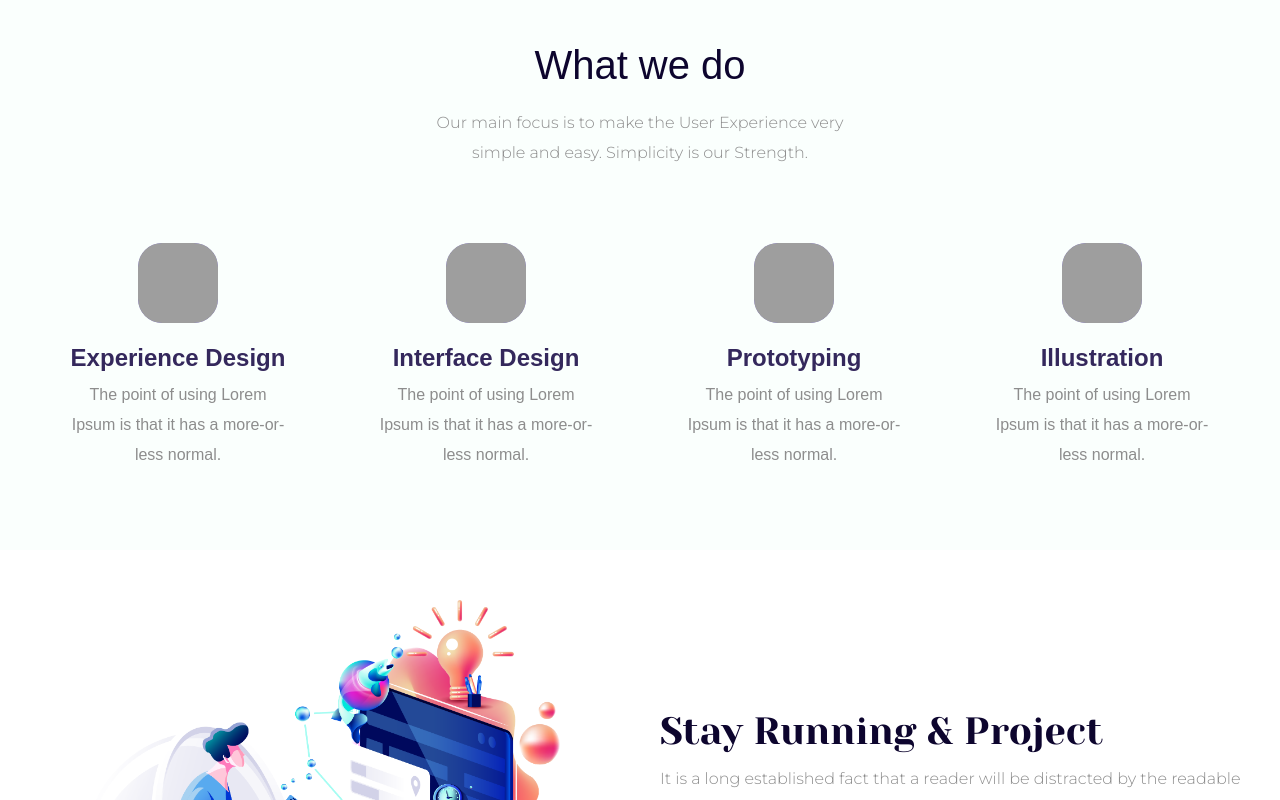
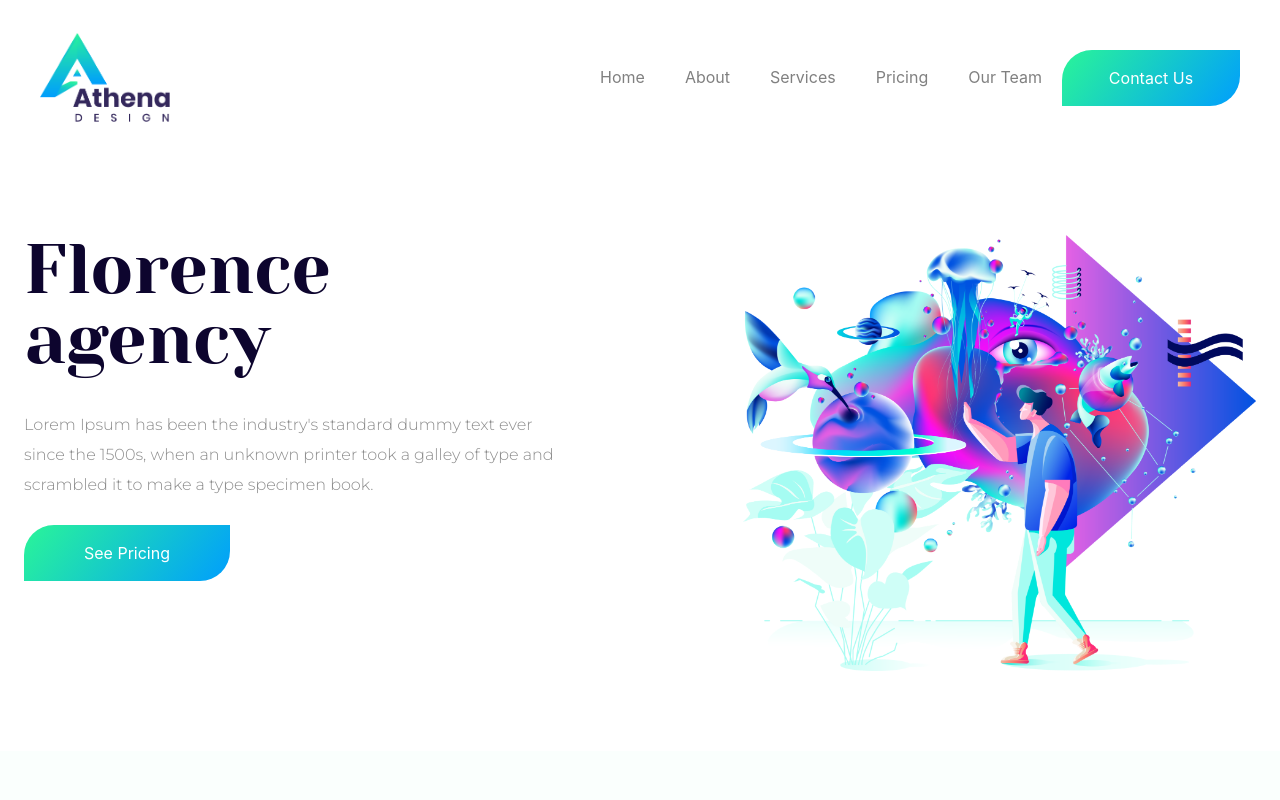
Before and after one commit to WebKawsar/team-project-athena-client, a React (Create React App) app: page / in a window 1280 px wide. Shown: the top 800 px of the page. Built offline with nearby package versions, Linux system fonts and the light colour scheme; grey boxes are pictures that could not be loaded.

Commit message:
without background done 5 componenet

```diff
--- a/public/index.html
+++ b/public/index.html
@@ -34,7 +34,7 @@
       work correctly both with client-side routing and a non-root public URL.
       Learn how to configure a non-root public URL by running `npm run build`.
     -->
-    <title>React App</title>
+    <title>Athena Web</title>
 
   </head>
   <body>
--- a/src/Components/Achievements/Achievements.js
+++ b/src/Components/Achievements/Achievements.js
@@ -116,7 +116,7 @@ const Achievements = () => {
     const classes = useStyles();
     return (
         <>
-           <Box className={classes.root}>
+           <Box id="pricing" className={classes.root}>
                 <Container>
                     <Grid alignItems="center" container spacing={5}>
                         <Grid item xs={12} sm={12} md={5}>
@@ -128,7 +128,7 @@ const Achievements = () => {
                         </Grid>
                         <Grid item xs={12} sm={12} md={7}>
                             <Grid container spacing={4}>
-                                <Grid item md={6}>
+                                <Grid item xs={12} sm={6} md={6} lg={6}>
                                     <Box className={classes.Achievement}>
                                         <Box>
                                             <FontAwesomeIcon className={classes.icon} icon={faSmile} />
@@ -139,7 +139,7 @@ const Achievements = () => {
                                         </Box>
                                     </Box>
                                 </Grid>
-                                <Grid item md={6}>
+                                <Grid item xs={12} sm={6} md={6} lg={6}>
                                     <Box className={classes.Achievement2}>
                                         <Box>
                                             <FontAwesomeIcon className={classes.icon} icon={faTrophy} />
@@ -151,8 +151,9 @@ const Achievements = () => {
                                     </Box>
                                 </Grid>
                             </Grid>
+
                             <Grid container spacing={4}>
-                                <Grid item md={6}>
+                                <Grid item xs={12} sm={6} md={6} lg={6}>
                                     <Box className={classes.Achievement2}>
                                         <Box>
                                             <FontAwesomeIcon className={classes.icon} icon={faMedal} />
@@ -163,7 +164,7 @@ const Achievements = () => {
                                         </Box>
                                     </Box>
                                 </Grid>
-                                <Grid item md={6}>
+                                <Grid item xs={12} sm={6} md={6} lg={6}>
                                     <Box className={classes.Achievement}>
                                         <Box>
                                             <FontAwesomeIcon className={classes.icon} icon={faRocket} />
--- /dev/null
+++ b/src/Components/Header/Header.js
@@ -0,0 +1,87 @@
+import { Box, Container, makeStyles } from '@material-ui/core';
+import React from 'react';
+import { Nav, Navbar } from 'react-bootstrap';
+import { Link } from 'react-router-dom';
+
+import logo from "../../athena-design-resources/Illustration/Group 86.png";
+
+
+const useStyles = makeStyles({
+    root: {
+        padding: "20px 0"
+    },
+    link: {
+        color: "grey",
+        textDecoration: "none",
+        padding: "15px 20px",
+        "&:hover": {
+            textDecoration: "none",
+            color: "black",
+
+        }
+    },
+    image: {
+        width: "130px",
+    },
+    active: {
+        background: "transparent linear-gradient(128deg, #2AF598 0%, #009EFD 100%) 0% 0% no-repeat padding-box",
+        font: "normal normal medium 18px/22px Montserrat",
+        letterSpacing: "0px",
+        color: "#FFFFFF",
+        borderRadius: "30px 0",
+        padding: "16px 40px",
+        width: "178px",
+        // height: "60px",
+        border: "none",
+        transition: ".2s",
+        display: "inline-block",
+        textAlign: "center",
+
+        "&:hover": {
+            borderRadius: "0 30px",
+            background: "transparent linear-gradient(237deg, #2AF598 0%, #009EFD 100%, #000000 100%) 0% 0% no-repeat padding-box",
+            textDecoration: "none",
+            color: "white",
+        }
+    },
+
+
+  });
+
+
+
+
+const Header = () => {
+
+    const classes = useStyles();
+    return (
+        <Box className={classes.root}>
+            <Container>
+                <Navbar expand="lg">
+                    <Navbar.Brand href="#home">
+                        <img className={classes.image} src={logo} alt=""/>
+                    </Navbar.Brand>
+                    <Navbar.Toggle aria-controls="basic-navbar-nav" />
+
+                    <Navbar.Collapse id="basic-navbar-nav">
+                        <Nav className="ml-auto">
+
+                            {/* <Nav.Link to="#home">Home</Nav.Link> */}
+                            {/* <Nav.Link className={classes.active} href="#services">Services</Nav.Link> */}
+
+                            <Link className={classes.link} to="/">Home</Link>
+                            <Link className={classes.link} to="/">About</Link>
+                            <Link className={classes.link} to="/">Services</Link>
+                            <Link className={classes.link} to="/">Pricing</Link>
+                            <Link className={classes.link} to="/">Our Team</Link>
+                            <Link className={classes.active} to="/">Contact Us</Link>
+                        </Nav>
+                    </Navbar.Collapse>
+
+                </Navbar>
+            </Container>
+        </Box>
+    );
+};
+
+export default Header;
--- a/src/Components/Home/Home.js
+++ b/src/Components/Home/Home.js
@@ -1,17 +1,39 @@
+import { Box, makeStyles } from '@material-ui/core';
 import React from 'react';
 import Achievements from '../Achievements/Achievements';
+import Header from '../Header/Header';
+import Intro from '../Intro/Intro';
 import RunningProject from '../RunningProject/RunningProject';
 import Services from '../Services/Services';
 
+import image from "../../athena-design-resources/Illustration/16 [Converted]@2x.png";
+
+
+const useStyles = makeStyles({
+    root: {
+        // backgroundImage: `url('${image}')`,
+        // backgroundSize: "100% 100%",
+        // backgroundColor: "red",
+    },
+
+
+
+  });
 
 
 const Home = () => {
+
+    const classes = useStyles();
     return (
-        <>
-           <Services></Services>
-           <RunningProject></RunningProject>
-           <Achievements></Achievements>
-        </>
+            <>
+                <Box className={classes.root}>
+                    <Header></Header>
+                    <Intro></Intro>
+                    <Services></Services>
+                    <RunningProject></RunningProject>
+                    <Achievements></Achievements>
+                </Box>
+            </>
     );
 };
 
--- /dev/null
+++ b/src/Components/Intro/Intro.js
@@ -0,0 +1,83 @@
+import { Box, Container, Grid, makeStyles } from '@material-ui/core';
+import React from 'react';
+
+import image from "../../athena-design-resources/Illustration/16 [Converted]@2x.png";
+
+
+
+const useStyles = makeStyles({
+    root: {
+        padding: "80px 0"
+    },
+    introHeading: {
+        font: "normal normal normal 70px/70px Yeseva One",
+        letterSpacing: "0px",
+        color: "#0D052E",
+        marginBottom: "35px",
+    },
+    introText: {
+        font: "normal normal normal 16px/30px Montserrat",
+        letterSpacing: "0px",
+        color: "#8D8D8D",
+        width: "543px",
+        marginBottom: "25px",
+    },
+    button: {
+        background: "transparent linear-gradient(128deg, #2AF598 0%, #009EFD 100%) 0% 0% no-repeat padding-box",
+        font: "normal normal medium 18px/22px Montserrat",
+        letterSpacing: "0px",
+        color: "#FFFFFF",
+        borderRadius: "30px 0",
+        padding: "16px 60px",
+        // width: "178px",
+        // height: "60px",
+        border: "none",
+        transition: ".2s",
+        display: "inline-block",
+        textAlign: "center",
+
+        "&:hover": {
+            borderRadius: "0 30px",
+            background: "transparent linear-gradient(237deg, #2AF598 0%, #009EFD 100%, #000000 100%) 0% 0% no-repeat padding-box",
+            textDecoration: "none",
+            color: "white",
+        }
+    },
+
+    image: {
+        width: "100%",
+    }
+
+
+
+
+
+
+});
+
+const Intro = () => {
+
+
+    const classes = useStyles();
+    return (
+            <Box className={classes.root}>
+                <Container>
+                    <Grid container>
+                        <Grid item mx="auto" sm={12} md={7}>
+                            <h1 className={classes.introHeading}>Florence <br/> agency</h1>
+                            <p className={classes.introText}>Lorem Ipsum has been the industry's standard dummy text ever since the 1500s, when an unknown printer took a galley of type and scrambled it to make a type specimen book.</p>
+
+                            <a className={classes.button} href="#pricing">See Pricing</a>
+                        </Grid>
+                        <Grid item sm={12} md={5}>
+                            <Box>
+                                <img className={classes.image} src={image} alt=""/>
+                            </Box>
+                        </Grid>
+                    </Grid>
+                </Container>
+            </Box>
+    );
+};
+
+export default Intro;
--- a/src/Components/Services/Services.js
+++ b/src/Components/Services/Services.js
@@ -64,7 +64,7 @@ const Services = () => {
 
     const classes = useStyles();
     return (
-        <Box className={classes.root}>
+        <Box id="services" className={classes.root}>
             <Container>
                 <Grid container>
                     <Grid item sm={12}>
```
